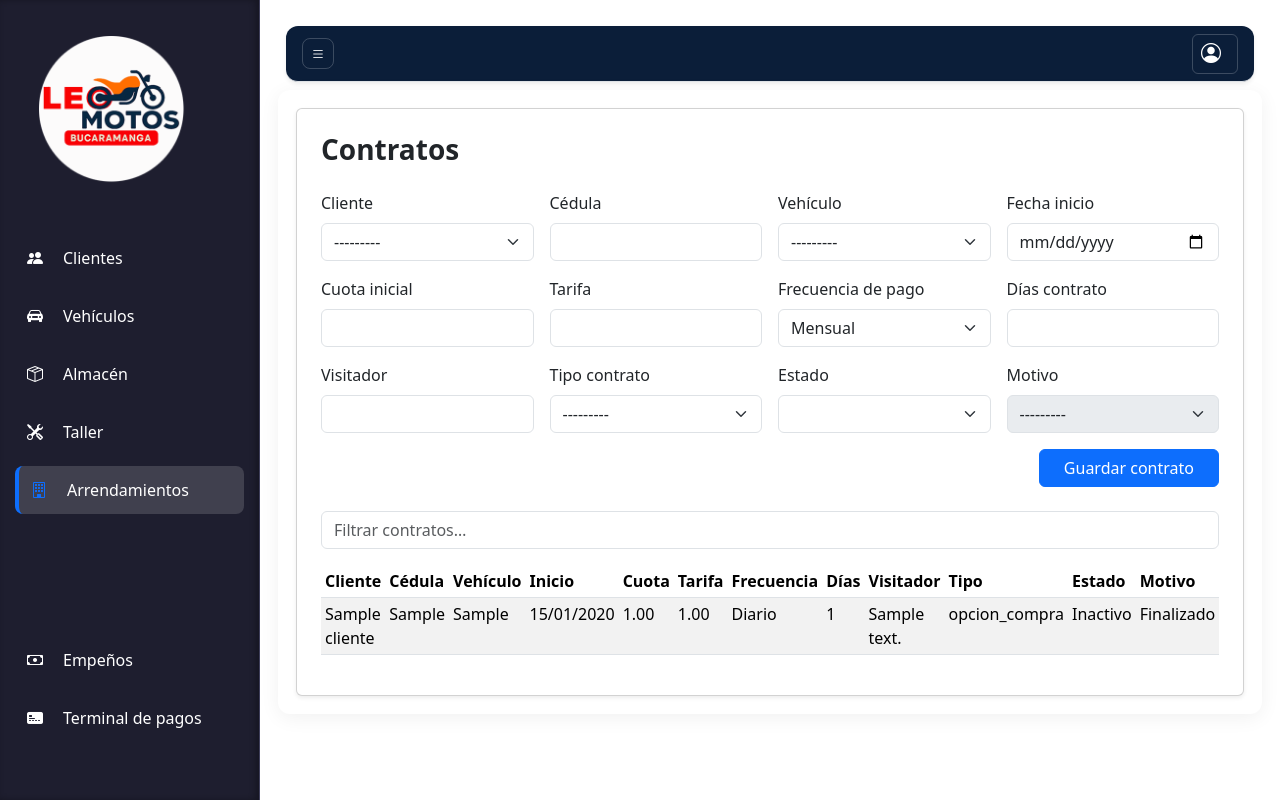
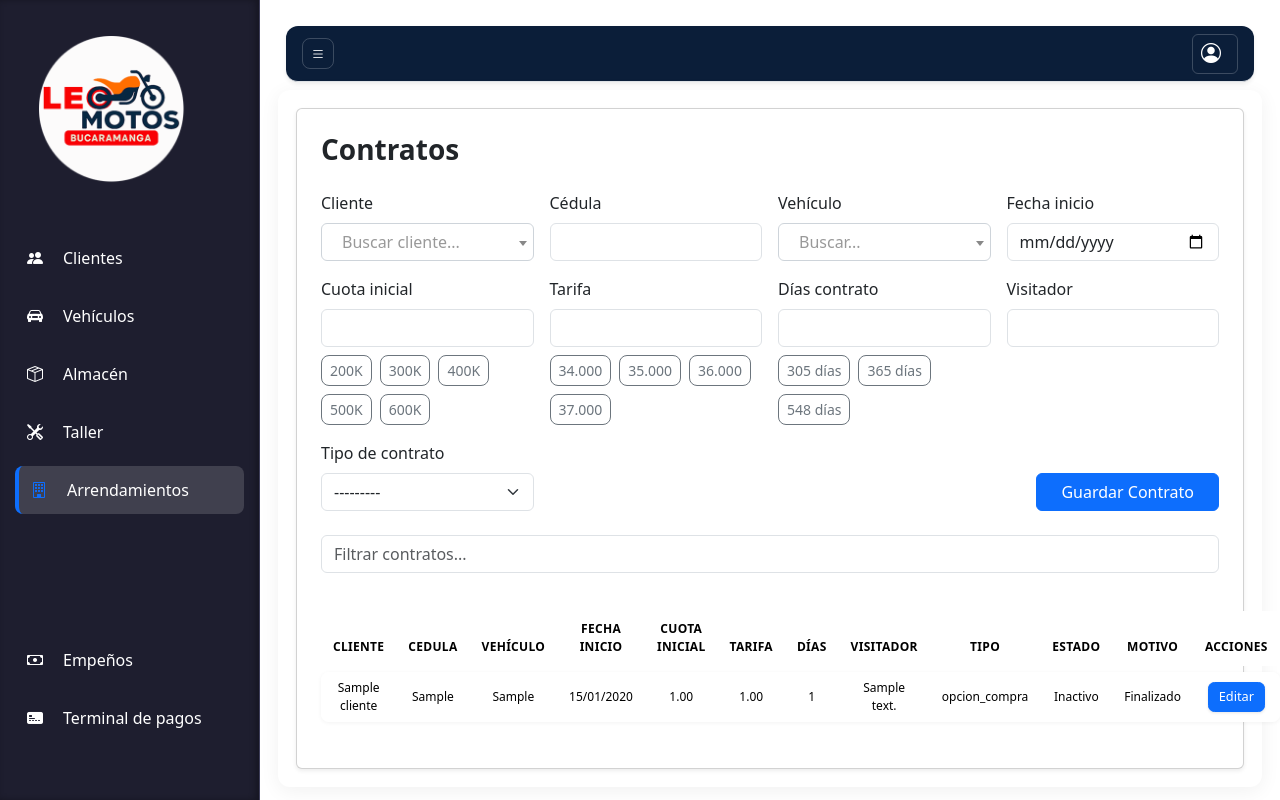
Before and after one commit to Xulian7/metro_project, a Django app: page /arrendamientos/contratos/ in a window 1280 px wide. Run offline with Django 5.2, Linux system fonts and the light colour scheme; tables that the repository leaves empty hold one stand-in row (values such as "Sample post"); lists and menus that the app fills with data are empty; some libraries are stand-ins or nearby versions.

Commit message:
Actualiza frecuencia pago

```diff
--- a/arrendamientos/templates/arrendamientos/contratos.html
+++ b/arrendamientos/templates/arrendamientos/contratos.html
@@ -1,17 +1,16 @@
 {% extends "accounts/home.html" %}
 {% load static %}
 {% load widget_tweaks %}
+
 {% block content %}
+<div class="card p-4 shadow-sm">
 
-<div class="card p-4 shadow-sm">
   <h3 class="fw-bold mb-4">Contratos</h3>
 
-  <!-- ========================= -->
-  <!-- FORM CREAR CONTRATO -->
-  <!-- ========================= -->
     <form method="post" class="row g-3 mb-4">
       {% csrf_token %}
 
+      <!-- Fila 1 -->
       <div class="col-md-3">
         <label class="form-label">Cliente</label>
         {{ form.cliente|add_class:"select2" }}
@@ -32,218 +31,346 @@
         {{ form.fecha_inicio }}
       </div>
 
+      <!-- Fila 2 -->
       <div class="col-md-3">
         <label class="form-label">Cuota inicial</label>
         {{ form.cuota_inicial }}
+
+        <div id="cuotasRapidas" class="mt-2 d-flex gap-2 flex-wrap"></div>
       </div>
 
       <div class="col-md-3">
         <label class="form-label">Tarifa</label>
         {{ form.tarifa }}
-    </div>
 
-    <div class="col-md-3">
-      <label class="form-label">Frecuencia de pago</label>
-      {{ form.frecuencia_pago }}
+        <div id="tarifasRapidas" class="mt-2 d-flex gap-2 flex-wrap"></div>
       </div>
 
       <div class="col-md-3">
         <label class="form-label">Días contrato</label>
         {{ form.dias_contrato }}
+
+        <div id="diasRapidos" class="mt-2 d-flex gap-2 flex-wrap"></div>
       </div>
+
 
       <div class="col-md-3">
         <label class="form-label">Visitador</label>
         {{ form.visitador }}
       </div>
 
+      <!-- Fila 3 -->
       <div class="col-md-3">
-      <label class="form-label">Tipo contrato</label>
+        <label class="form-label">Tipo de contrato</label>
         {{ form.tipo_contrato }}
       </div>
 
-    <div class="col-md-3">
-      <label class="form-label">Estado</label>
-      {{ form.estado }}
-    </div>
-
-    <div class="col-md-3">
-      <label class="form-label">Motivo</label>
-      {{ form.motivo }}
-    </div>
-
-    <div class="col-md-12 d-flex justify-content-end">
-      <button class="btn btn-primary px-4">Guardar contrato</button>
+      <div class="col-md-9 d-flex align-items-end justify-content-end">
+        <button type="submit" class="btn btn-primary px-4">
+          Guardar Contrato
+        </button>
       </div>
     </form>
 
-  <!-- ========================= -->
-  <!-- BUSCADOR -->
-  <!-- ========================= -->
-  <input id="filtroTabla" class="form-control mb-3" placeholder="Filtrar contratos…">
+  <!-- 🔍 Filtro dinámico -->
+  <div class="mb-3">
+    <input type="text" id="filtroTabla" class="form-control" placeholder="Filtrar contratos..." />
+  </div>
 
-  <!-- ========================= -->
-  <!-- TABLA -->
-  <!-- ========================= -->
-  <div class="table-responsive">
-    <table class="table table-sm table-striped" id="tablaContratos">
+  <!-- 📋 Tabla de contratos -->
+  <table class="table modern-table mt-3" id="tablaContratos">
     <thead>
       <tr>
         <th>Cliente</th>
-          <th>Cédula</th>
+        <th>Cedula</th>
         <th>Vehículo</th>
-          <th>Inicio</th>
-          <th>Cuota</th>
+        <th>Fecha inicio</th>
+        <th>Cuota inicial</th>
         <th>Tarifa</th>
-          <th>Frecuencia</th>
         <th>Días</th>
         <th>Visitador</th>
         <th>Tipo</th>
         <th>Estado</th>
         <th>Motivo</th>
-          <th></th>
+        <th>Acciones</th> <!-- Boton -->
       </tr>
     </thead>
+
     <tbody>
       {% for c in contratos %}
       <tr>
-          <td>{{ c.cliente.nombre }}</td>
-          <td>{{ c.cliente.cedula }}</td>
+        <td>{{ c.cliente }}</td>
+        <td>{{ c.cliente.cedula|default:"—" }}</td>
         <td>{{ c.vehiculo }}</td>
         <td>{{ c.fecha_inicio|date:"d/m/Y" }}</td>
         <td>{{ c.cuota_inicial }}</td>
         <td>{{ c.tarifa }}</td>
-          <td>{{ c.get_frecuencia_pago_display }}</td>
         <td>{{ c.dias_contrato }}</td>
         <td>{{ c.visitador }}</td>
         <td>{{ c.tipo_contrato }}</td>
         <td>{{ c.estado }}</td>
-          <td>{{ c.get_motivo_display|default:"—" }}</td>
+        <td>
+          {% if c.estado == "Inactivo" %}
+            {{ c.get_motivo_display }}
+          {% else %}
+            —
+          {% endif %}
+        </td>
+
         <td>
           <button
             class="btn btn-sm btn-primary editar-contrato-btn"
             data-bs-toggle="modal"
             data-bs-target="#editarContratoModal"
-              data-json='{
-                "id":"{{ c.id }}",
-                "fecha":"{{ c.fecha_inicio|date:'Y-m-d' }}",
-                "cuota":"{{ c.cuota_inicial }}",
-                "tarifa":"{{ c.tarifa }}",
-                "frecuencia":"{{ c.frecuencia_pago }}",
-                "dias":"{{ c.dias_contrato }}",
-                "visitador":"{{ c.visitador }}",
-                "estado":"{{ c.estado }}",
-                "motivo":"{{ c.motivo }}"
-              }'>
+            data-id="{{ c.id }}"
+            data-cliente-id="{{ c.cliente.id }}"
+            data-cliente-nombre="{{ c.cliente }}"
+            data-vehiculo-id="{{ c.vehiculo.id }}"
+            data-vehiculo-placa="{{ c.vehiculo }}"
+            data-fecha="{{ c.fecha_inicio|date:'Y-m-d' }}"
+            data-cuota="{{ c.cuota_inicial }}"
+            data-tarifa="{{ c.tarifa }}"
+            data-dias="{{ c.dias_contrato }}"
+            data-visitador="{{ c.visitador }}"
+            data-tipo="{{ c.tipo_contrato }}"
+            data-estado="{{ c.estado }}"
+            data-motivo="{{ c.motivo }}"
+          >
             Editar
           </button>
         </td>
+
+      </tr>
+      {% empty %}
+      <tr>
+        <td colspan="10" class="text-center">Sin contratos registrados</td>
       </tr>
       {% endfor %}
     </tbody>
   </table>
-  </div>
+
+  <!-- Modal de edición -->
+  <div class="modal fade" id="editarContratoModal" tabindex="-1">
+    <div class="modal-dialog">
+      <div class="modal-content">
+
+        <div class="modal-header">
+          <h5 class="modal-title">Editar contrato</h5>
+          <button type="button" class="btn-close" data-bs-dismiss="modal"></button>
         </div>
 
-<!-- ========================= -->
-<!-- MODAL EDITAR -->
-<!-- ========================= -->
-<div class="modal fade" id="editarContratoModal" tabindex="-1">
-  <div class="modal-dialog">
-    <form method="post" id="formEditarContrato" class="modal-content">
+        <form id="formEditarContrato"
+          method="post"
+        >
           {% csrf_token %}
-      <input type="hidden" name="id" id="modal-id">
+          <input type="hidden" id="modal-id" name="id">
 
-      <div class="modal-body row g-3">
-        <div class="col-md-6">
-          <label>Fecha inicio</label>
-          <input type="date" name="fecha_inicio" id="modal-fecha" class="form-control">
+          <div class="modal-body">
+
+            <div class="mb-3">
+              <label>Cliente</label>
+              <input type="text" id="modal-cliente" class="form-control" disabled>
             </div>
 
-        <div class="col-md-6">
-          <label>Cuota inicial</label>
-          <input type="number" name="cuota_inicial" id="modal-cuota" class="form-control">
+            <div class="mb-3">
+              <label>Vehículo</label>
+              <input type="text" id="modal-vehiculo" class="form-control" disabled>
             </div>
 
-        <div class="col-md-6">
-          <label>Tarifa</label>
-          <input type="number" name="tarifa" id="modal-tarifa" class="form-control">
+            <div class="mb-3">
+              <label>Fecha inicio</label>
+              <input type="date" id="modal-fecha" name="fecha_inicio" class="form-control">
             </div>
 
-        <div class="col-md-6">
-          <label>Frecuencia de pago</label>
-          <select name="frecuencia_pago" id="modal-frecuencia" class="form-select">
-            {% for k,v in form.fields.frecuencia_pago.choices %}
-              <option value="{{ k }}">{{ v }}</option>
-            {% endfor %}
-          </select>
+            <div class="mb-3">
+              <label>Tarifa</label>
+              <input type="number" id="modal-tarifa" name="tarifa" class="form-control">
             </div>
 
-        <div class="col-md-6">
-          <label>Días contrato</label>
-          <input type="number" name="dias_contrato" id="modal-dias" class="form-control">
+            <div class="mb-3">
+              <label>Días</label>
+              <input type="number" id="modal-dias" name="dias_contrato" class="form-control">
             </div>
 
-        <div class="col-md-6">
+            <div class="mb-3">
               <label>Visitador</label>
-          <input type="text" name="visitador" id="modal-visitador" class="form-control">
+              <input type="text" id="modal-visitador" name="visitador" class="form-control">
             </div>
 
-        <div class="col-md-6">
+            <div class="mb-3">
+              <label>Tipo de contrato</label>
+              <input type="text" id="modal-tipo" name="tipo_contrato" class="form-control" disabled>
+            </div>
+
+            <div class="mb-3">
               <label>Estado</label>
-          <select name="estado" id="modal-estado" class="form-select">
+              <select id="modal-estado" name="estado" class="form-select">
                 <option value="Activo">Activo</option>
                 <option value="Inactivo">Inactivo</option>
               </select>
             </div>
 
-        <div class="col-md-6">
-          <label>Motivo</label>
-          <select name="motivo" id="modal-motivo" class="form-select">
-            <option value="">—</option>
+            <div class="mb-3">
+              <label>Motivo (solo si está inactivo)</label>
+              <select id="modal-motivo" name="motivo" class="form-select" disabled>
                 <option value="Finalizado">Finalizado</option>
                 <option value="Cancelado">Cancelado</option>
               </select>
             </div>
+
           </div>
 
           <div class="modal-footer">
-        <button class="btn btn-primary">Actualizar</button>
+            <button type="submit" class="btn btn-primary">Actualizar</button>
           </div>
         </form>
       </div>
     </div>
+  </div>
 
-<!-- ========================= -->
-<!-- JS -->
-<!-- ========================= -->
+</div>
+
+<!-- ============================= -->
+<!-- 🧠 Select2 + jQuery + estilos -->
+<!-- ============================= -->
+
+<link href="https://cdn.jsdelivr.net/npm/select2@4.1.0-rc.0/dist/css/select2.min.css" rel="stylesheet" />
+<script src="https://code.jquery.com/jquery-3.6.0.min.js"></script>
+<script src="https://cdn.jsdelivr.net/npm/select2@4.1.0-rc.0/dist/js/select2.min.js"></script>
+
+<style>
+/* 🎨 Ajustes visuales para que Select2 combine con Bootstrap 5 */
+.select2-container--default .select2-selection--single {
+  height: calc(2.25rem + 2px);
+  padding: 0.375rem 0.75rem;
+  border: 1px solid #ced4da;
+  border-radius: 0.375rem;
+  background-color: #fff;
+  transition: border-color 0.15s ease-in-out, box-shadow 0.15s ease-in-out;
+}
+
+.select2-container--default .select2-selection--single:focus,
+.select2-container--default .select2-selection--single:hover {
+  border-color: #86b7fe;
+  box-shadow: 0 0 0 0.2rem rgba(13, 110, 253, 0.25);
+}
+
+.select2-selection__rendered {
+  color: #212529 !important;
+  line-height: 1.5 !important;
+}
+
+.select2-selection__arrow {
+  height: 100% !important;
+}
+</style>
+
 <script>
-document.addEventListener("DOMContentLoaded", () => {
+document.addEventListener('DOMContentLoaded', function() {
 
-  // 🔍 filtro tabla
-  const filtro = document.getElementById("filtroTabla");
-  filtro.addEventListener("input", () => {
-    document.querySelectorAll("#tablaContratos tbody tr").forEach(tr => {
-      tr.style.display = tr.innerText.toLowerCase().includes(filtro.value.toLowerCase())
-        ? "" : "none";
+  /* =========================
+     SELECT2
+  ========================= */
+  $('.select2').select2({
+    width: '100%',
+    placeholder: 'Buscar...',
+    allowClear: true,
+    language: {
+      noResults: function() {
+        return "Sin resultados";
+      }
+    }
+  });
+
+  /* =========================
+     CLIENTE → CÉDULA
+  ========================= */
+  const clienteSelect = document.querySelector('select[name="cliente"]');
+  const cedulaInput = document.querySelector('input[name="cedula"]');
+
+  function actualizarCedula() {
+    if (!clienteSelect || !cedulaInput) return;
+    const option = clienteSelect.options[clienteSelect.selectedIndex];
+    cedulaInput.value = option?.dataset?.cedula || '';
+  }
+
+  if (clienteSelect && cedulaInput) {
+    actualizarCedula();
+    clienteSelect.addEventListener('change', actualizarCedula);
+    $(clienteSelect).on('select2:select select2:clear', actualizarCedula);
+  }
+
+  /* =========================
+     FILTRO TABLA
+  ========================= */
+  const input = document.getElementById("filtroTabla");
+  const tablaBody = document
+    .getElementById("tablaContratos")
+    ?.getElementsByTagName("tbody")[0];
+
+  if (input && tablaBody) {
+    input.addEventListener("keyup", () => {
+      const filtro = input.value.toLowerCase().trim();
+      [...tablaBody.rows].forEach(row => {
+        row.style.display = row.textContent.toLowerCase().includes(filtro)
+          ? ""
+          : "none";
       });
     });
+  }
+});
 
-  // modal
-  document.querySelectorAll(".editar-contrato-btn").forEach(btn => {
-    btn.addEventListener("click", () => {
-      const data = JSON.parse(btn.dataset.json);
-      for (const k in data) {
-        const el = document.getElementById("modal-" + k);
-        if (el) el.value = data[k];
+
+document.addEventListener("DOMContentLoaded", function () {
+
+  const estadoSelect = document.getElementById("modal-estado");
+  const motivoSelect = document.getElementById("modal-motivo");
+  const modalFrecuencia = document.getElementById("modal-frecuencia");
+  const formEditar = document.getElementById("formEditarContrato");
+
+  function actualizarMotivos() {
+    if (estadoSelect.value === "Inactivo") {
+      motivoSelect.disabled = false;
+      motivoSelect.innerHTML = `
+        <option value="">Seleccione...</option>
+        <option value="Finalizado">Finalizado</option>
+        <option value="Cancelado">Cancelado</option>
+      `;
+    } else {
+      motivoSelect.disabled = true;
+      motivoSelect.innerHTML = `<option value="">N/A</option>`;
     }
-      document.getElementById("formEditarContrato").action =
-        `/arrendamientos/contratos/update/${data.id}/`;
+  }
+
+  estadoSelect?.addEventListener("change", actualizarMotivos);
+
+  document.querySelectorAll('.editar-contrato-btn').forEach(btn => {
+    btn.addEventListener('click', () => {
+
+      document.getElementById('modal-id').value = btn.dataset.id;
+      document.getElementById('modal-cliente').value = btn.dataset.clienteNombre;
+      document.getElementById('modal-vehiculo').value = btn.dataset.vehiculoPlaca;
+      document.getElementById('modal-fecha').value = btn.dataset.fecha;
+      document.getElementById('modal-tarifa').value = btn.dataset.tarifa;
+      document.getElementById('modal-dias').value = btn.dataset.dias;
+      document.getElementById('modal-visitador').value = btn.dataset.visitador;
+      document.getElementById('modal-tipo').value = btn.dataset.tipo;
+
+      estadoSelect.value = btn.dataset.estado;
+      actualizarMotivos();
+      motivoSelect.value = btn.dataset.motivo || "";
+
+      if (modalFrecuencia) {
+        modalFrecuencia.value = btn.dataset.frecuencia || "";
+      }
+
+      formEditar.action =
+        `/arrendamientos/contratos/update/${btn.dataset.id}/`;
     });
   });
-
 });
 </script>
+
 
 <!-- Sugerido Cédula automática -->
 <script>
```
Lines whose indentation alone changed are shown as unchanged.
